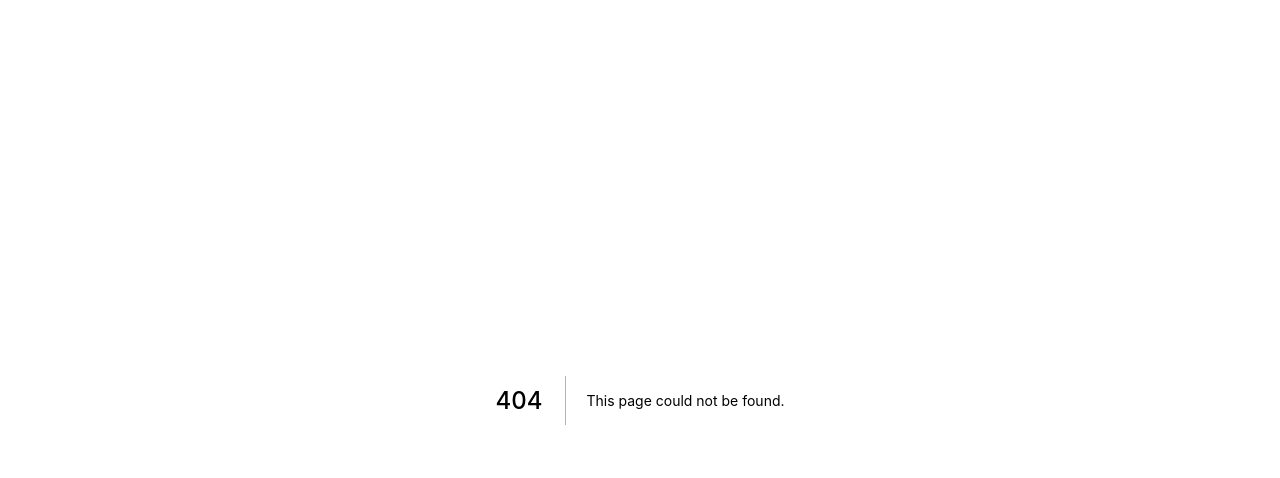
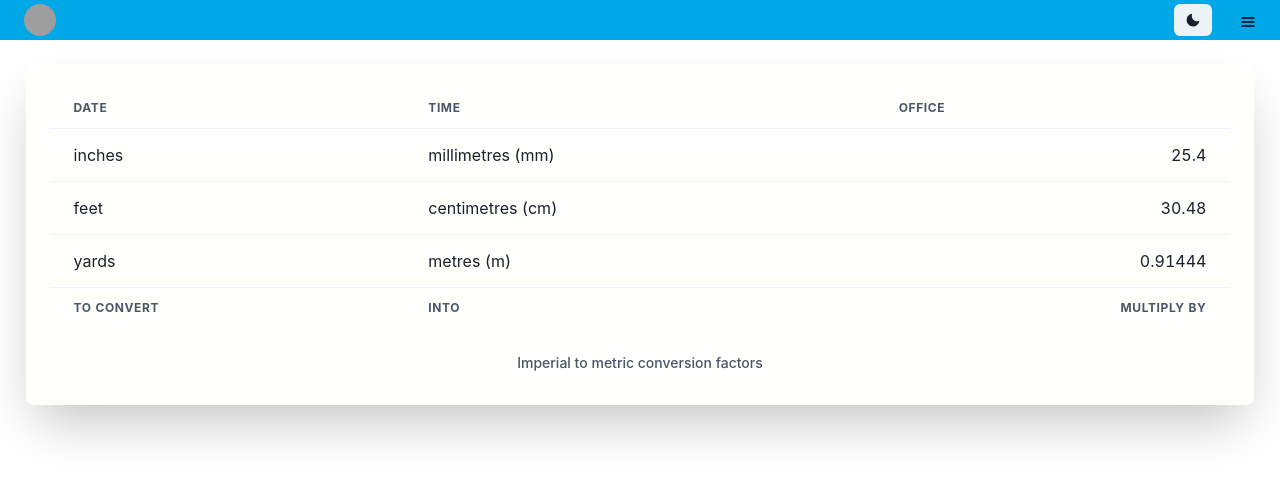
Before and after one commit to romerocam/cruce, a Next.js app: page /users/my-appointments in a window 1280 px wide. Before the commit this address had no page. Shown: the top 478 px of the page. Built offline with nearby package versions, Linux system fonts and the light colour scheme; grey boxes are pictures that could not be loaded.

Commit message:
Diseño de profile user y appointments

```diff
--- a/package.json
+++ b/package.json
@@ -22,7 +22,8 @@
     "next": "12.2.5",
     "react": "18.2.0",
     "react-dom": "18.2.0",
-    "react-hook-form": "^7.35.0"
+    "react-hook-form": "^7.35.0",
+    "react-icons": "^4.4.0"
   },
   "devDependencies": {
     "eslint": "8.23.0",
--- a/pages/_app.js
+++ b/pages/_app.js
@@ -7,7 +7,8 @@ const colors = {
     900: '#FFFFFB',
     800: '#000505',
     700: '#00A8E8',
-    600: '#0987A0'
+    600: '#0987A0',
+    500: '#808080'
   },
 }
 
--- /dev/null
+++ b/pages/users/my-appointments.jsx
@@ -0,0 +1,12 @@
+import Appointments from "../../src/components/Appointments/Appointments";
+import Layout from "../../src/components/common/Layout/Layout";
+
+import React from 'react'
+
+export default function MyAppointments () {
+  return (
+    <Layout>
+      <Appointments />
+    </Layout>
+  )
+}
--- /dev/null
+++ b/src/components/Appointments/Appointments.jsx
@@ -0,0 +1,72 @@
+import React from "react";
+import {
+  Table,
+  Thead,
+  Tbody,
+  Tfoot,
+  Tr,
+  Th,
+  Td,
+  TableCaption,
+  TableContainer,
+  Box,
+  Center,
+} from "@chakra-ui/react";
+
+const Appointments = () => {
+  return (
+    <>
+      <Center py={6}>
+        <Box
+          flex={1}
+          maxW={"96%"}
+          w={"full"}
+          bg={"#FFFFFB"}
+          boxShadow={"2xl"}
+          rounded={"lg"}
+          p={6}
+          textAlign={"center"}
+        >
+          <TableContainer>
+            <Table variant="simple">
+              <TableCaption>Imperial to metric conversion factors</TableCaption>
+              <Thead>
+                <Tr>
+                  <Th>Date</Th>
+                  <Th>Time</Th>
+                  <Th>Office</Th>
+                </Tr>
+              </Thead>
+              <Tbody>
+                <Tr>
+                  <Td>inches</Td>
+                  <Td>millimetres (mm)</Td>
+                  <Td isNumeric>25.4</Td>
+                </Tr>
+                <Tr>
+                  <Td>feet</Td>
+                  <Td>centimetres (cm)</Td>
+                  <Td isNumeric>30.48</Td>
+                </Tr>
+                <Tr>
+                  <Td>yards</Td>
+                  <Td>metres (m)</Td>
+                  <Td isNumeric>0.91444</Td>
+                </Tr>
+              </Tbody>
+              <Tfoot>
+                <Tr>
+                  <Th>To convert</Th>
+                  <Th>into</Th>
+                  <Th isNumeric>multiply by</Th>
+                </Tr>
+              </Tfoot>
+            </Table>
+          </TableContainer>
+        </Box>
+      </Center>
+    </>
+  );
+};
+
+export default Appointments;
```
Also changed, not shown: src/components/ProfileUser/ProfileUser.jsx (+50 -29 lines), src/components/common/Header/Header.jsx (+2 -41 lines), 1 other file (tests, documents, lock files or other folders).
